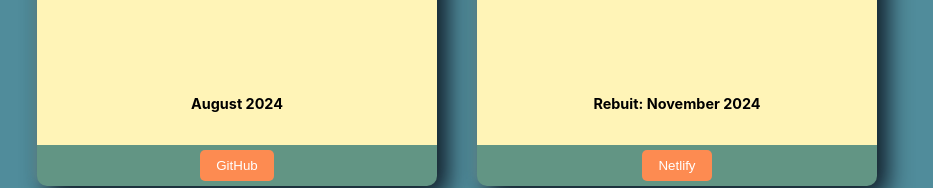
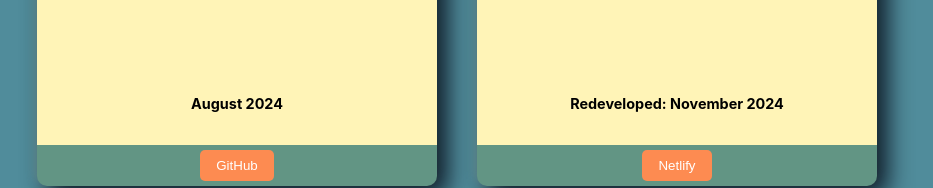
Before and after one commit to RusLena/react-portfolio, a React (Create React App) app: page / in a window 1280 px wide. Shown: the part 2288-2476 px from the top of the page, without its empty margins (183-1116 px from the left). Built offline with nearby package versions, Linux system fonts and the light colour scheme.

Commit message:
fixed misspelling

```diff
--- a/src/MyWork/MyWork.js
+++ b/src/MyWork/MyWork.js
@@ -156,7 +156,7 @@ const MyWork = () => {
             I rewrote the codebase, redesigned the interface, and enhanced functionality for adding and saving records.
             Built with React and Vite, it features modern aesthetics, Animate.css animations, and React-Bootstrap for responsiveness.
             </p>
-            <strong className="date">Rebuit: November 2024 </strong>
+            <strong className="date">Redeveloped: November 2024 </strong>
           </div>
           <div className="btn-container">
             <button
```
